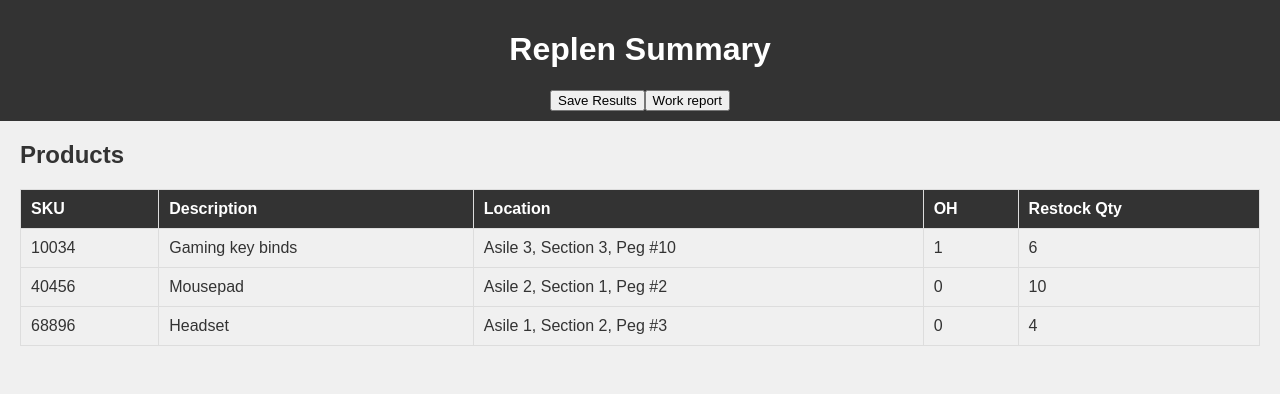
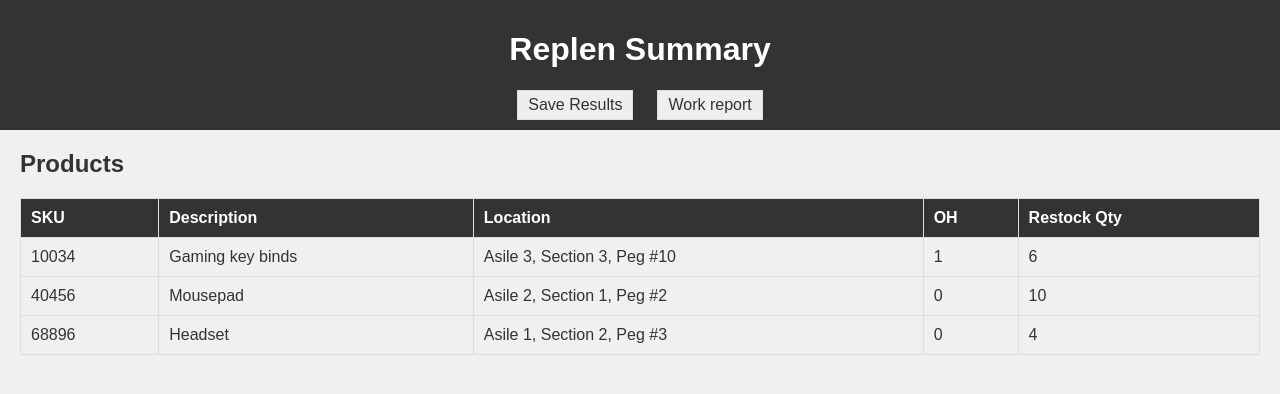
Before and after one commit to KenjiDoom/Inventory, a Flask app: page /report_summary in a window 1280 px wide. Shown: the top 394 px of the page. Run offline with Flask 3, Linux system fonts and the light colour scheme; data comes from the database, SQL or seed files in the repository.

Commit message:
updated button styles

```diff
--- a/templates/report_summary.html
+++ b/templates/report_summary.html
@@ -46,6 +46,22 @@
             justify-content: center;
             align-items: center;
         }
+        #results_button{
+            margin: 0 12px;
+            background-color: #eee;
+            border: 1px solid #ddd;
+            color: #333;
+            font-size: 1em;
+            padding: 5px 10px;
+        }
+        #work_button{
+            margin: 0 12px;
+            background-color: #eee;
+            border: 1px solid #ddd;
+            color: #333;
+            font-size: 1em;
+            padding: 5px 10px;
+        }
     </style>
 
 </head>
@@ -54,10 +70,10 @@
         <h1>Replen Summary</h1>
         <div class="button-menu">
             <form action="/save_replen" method="post">
-                <button type="submit">Save Results </button>
+                <button id="results_button" type="submit">Save Results </button>
             </form>
             <form action="/save_qty_restock" method="post">
-                <button type="submit">Work report </button>
+                <button id='work_button' type="submit">Work report </button>
             </form>
         </div>
     </header>
```
